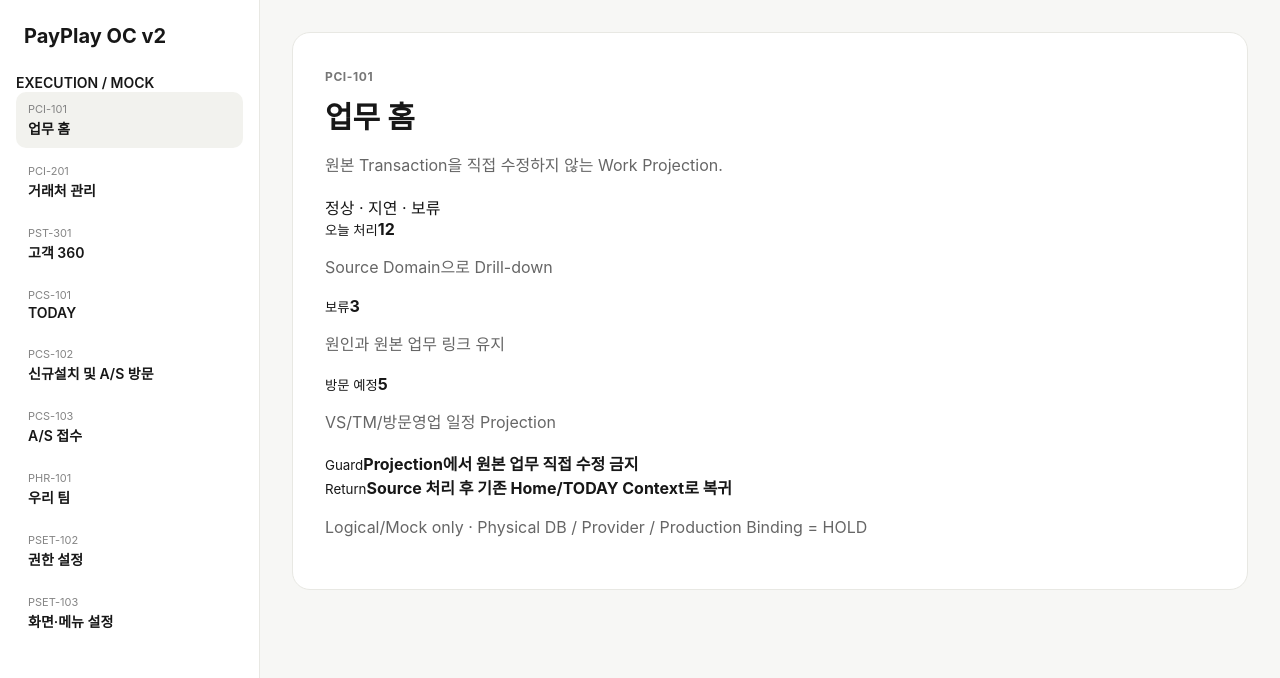
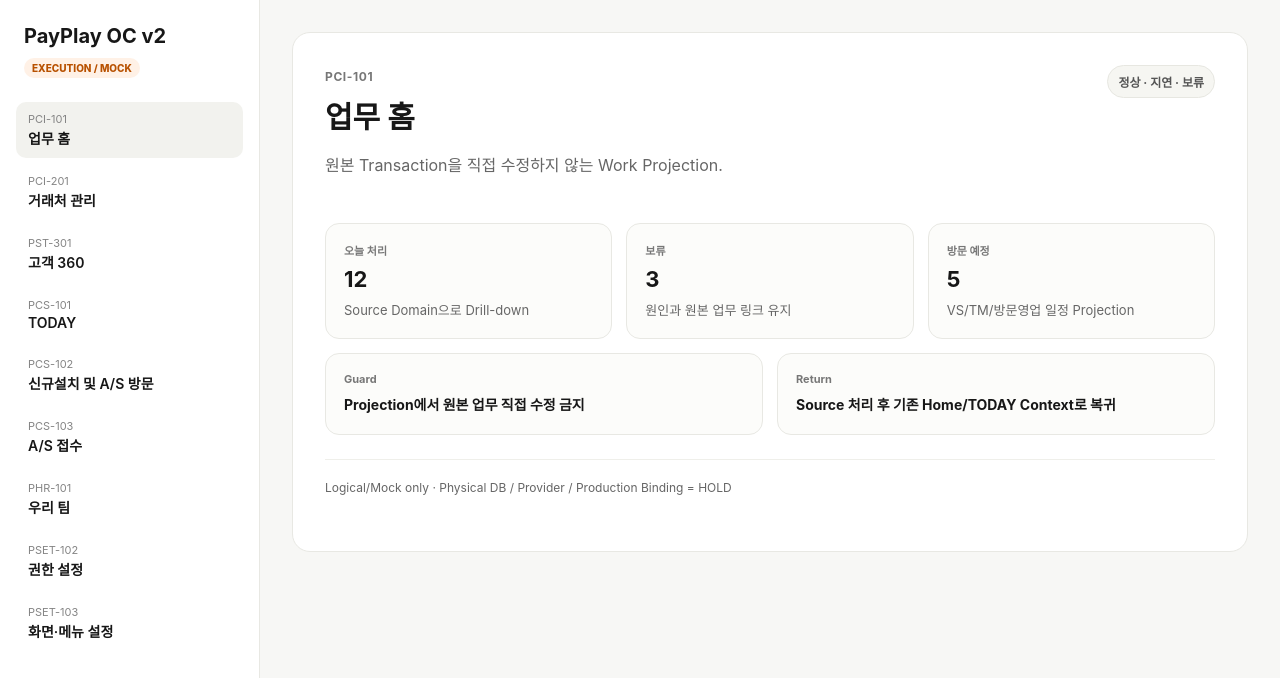
Before and after one commit to nroadcompany-ux/payplay-oc-v2, a React (Vite) app in the folder frontend/oc/: page /home in a window 1280 px wide. Shown: the top 678 px of the page. Built offline with nearby package versions, Linux system fonts and the light colour scheme.

Commit message:
style: support P0 mock validation states

```diff
--- a/frontend/oc/src/styles.css
+++ b/frontend/oc/src/styles.css
@@ -4,14 +4,26 @@
 a { color: inherit; text-decoration: none; }
 .shell { min-height: 100vh; display: grid; grid-template-columns: 260px 1fr; }
 .sidebar { padding: 24px 16px; background: #fff; border-right: 1px solid #e8e8e3; }
-.sidebar strong { display: block; margin: 0 8px 24px; font-size: 20px; }
+.sidebar strong { display: block; margin: 0 8px 8px; font-size: 20px; }
+.build-tag { display: inline-block; margin: 0 8px 24px; padding: 4px 8px; border-radius: 999px; background: #fff1e6; color: #b85100; font-size: 10px !important; font-weight: 800 !important; }
 .sidebar nav { display: grid; gap: 6px; }
 .sidebar a { display: grid; gap: 2px; padding: 10px 12px; border-radius: 10px; }
 .sidebar a:hover, .sidebar a.active { background: #f2f2ee; }
 .sidebar small { color: #858585; font-size: 11px; }
 .sidebar span { font-size: 14px; font-weight: 600; }
 .content { padding: 32px; }
-.panel { max-width: 1080px; min-height: 360px; padding: 32px; background: #fff; border: 1px solid #e8e8e3; border-radius: 18px; }
+.panel { max-width: 1180px; min-height: 520px; padding: 32px; background: #fff; border: 1px solid #e8e8e3; border-radius: 18px; }
+.screen-head { display: flex; justify-content: space-between; gap: 24px; align-items: flex-start; }
 .eyebrow { color: #777; font-size: 12px; font-weight: 700; letter-spacing: .05em; }
 h1 { margin: 8px 0 12px; font-size: 30px; }
 p { color: #666; line-height: 1.6; }
+.state-pill { padding: 7px 10px; background: #f6f6f2; border: 1px solid #e7e7e1; border-radius: 999px; color: #555; font-size: 12px; font-weight: 700; white-space: nowrap; }
+.card-grid { display: grid; grid-template-columns: repeat(3, minmax(0, 1fr)); gap: 14px; margin-top: 28px; }
+.metric-card, .rule-grid article { padding: 18px; border: 1px solid #e8e8e3; border-radius: 14px; background: #fcfcfa; }
+.metric-card small, .rule-grid small { display: block; margin-bottom: 8px; color: #777; font-size: 11px; font-weight: 700; }
+.metric-card strong { display: block; font-size: 22px; }
+.metric-card p { margin: 8px 0 0; font-size: 13px; }
+.rule-grid { display: grid; grid-template-columns: repeat(2, minmax(0, 1fr)); gap: 14px; margin-top: 14px; }
+.rule-grid strong { display: block; font-size: 14px; line-height: 1.55; }
+.hold-note { margin-top: 24px; padding-top: 18px; border-top: 1px solid #efefea; font-size: 12px; }
+@media (max-width: 900px) { .shell { grid-template-columns: 1fr; } .sidebar { position: static; } .card-grid, .rule-grid { grid-template-columns: 1fr; } }
```
